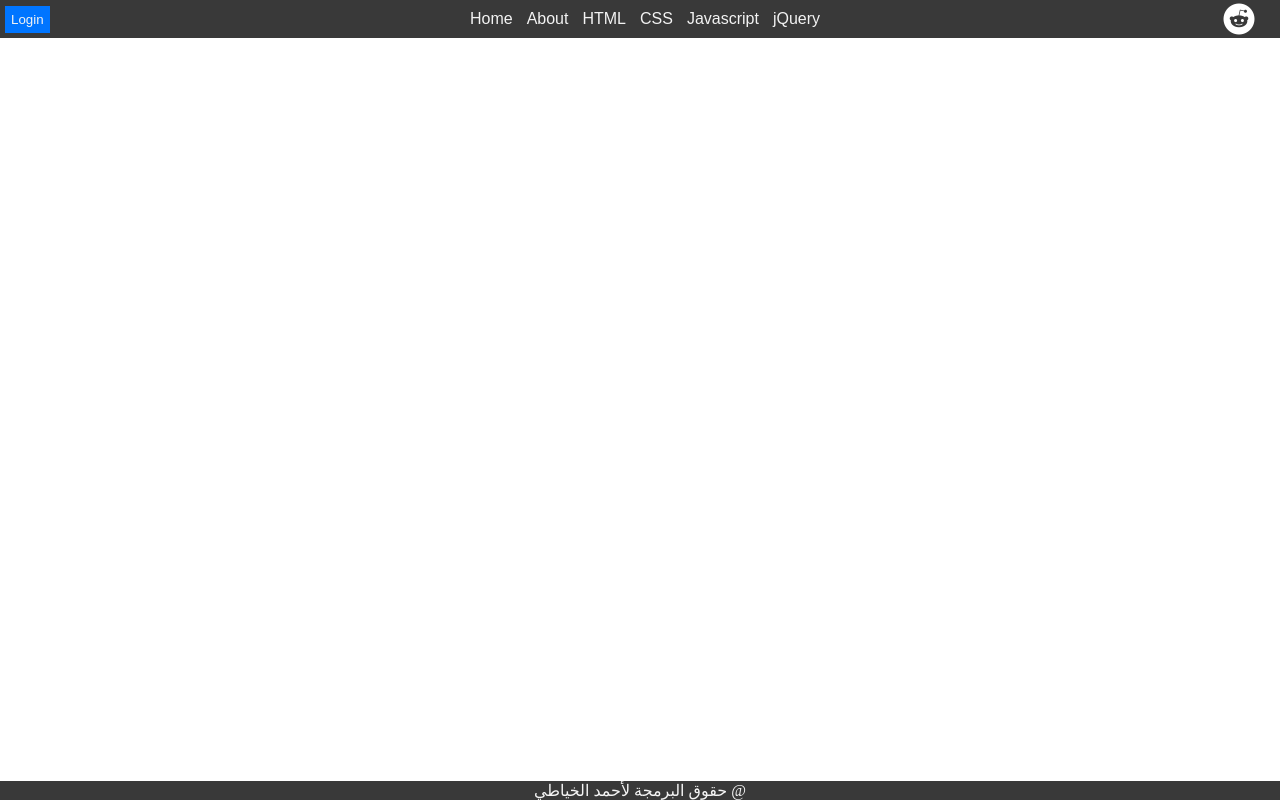
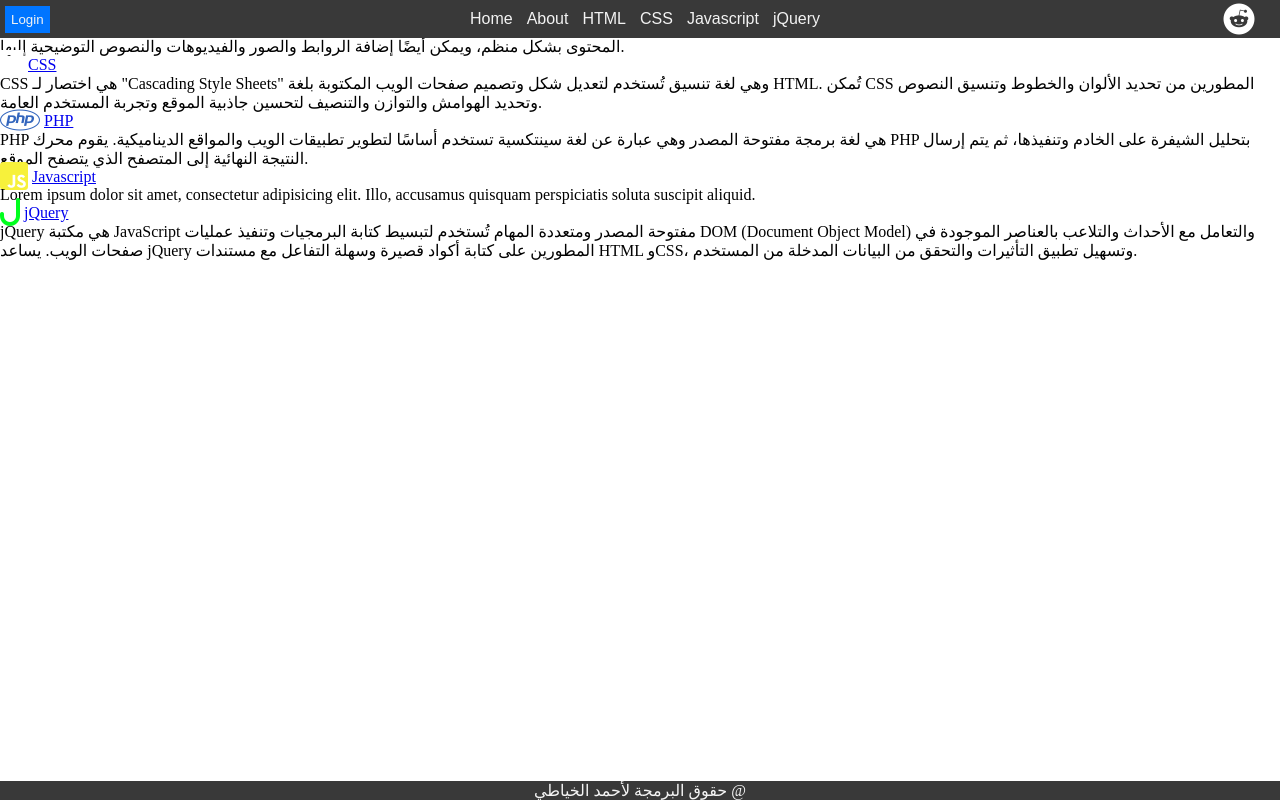
Before and after one commit to ahmex-25/responsiv-navbar2, a plain HTML site: page index.html in a window 1280 px wide. Drawn offline with Linux system fonts and the light colour scheme; a web font is replaced by a local one.

Commit message:
تعريف اللغات

```diff
--- a/index.html
+++ b/index.html
@@ -10,7 +10,8 @@
 <body>
 
         <nav>
-            <i id="logo_nav" class="fa-brands fa-reddit fa-2xl" style="color: #ffffff;"></i>        <ul>
+            <a href="#"><i id="logo_nav" class="fa-brands fa-reddit fa-2xl" style="color: #ffffff;"></i></a>
+             <ul>
             <li><a href="#">Home</a></li>
                 <li><a href="#">About</a></li>
                 <li><a href="#">HTML</a></li>
@@ -19,8 +20,51 @@
                 <li><a href="#">jQuery</a></li>
             </ul>
             <button class="LoginIn"><a href="#">Login</a></button>
+
         </nav>
+        <div class="containerlanague">
+        <div class="css_div">
+            <i class="fa-brands fa-html5 fa-2xl" style="color: #ffffff;"></i>
+            <a href="https://www.w3schools.com/" target="_blank">HTML</a>
+            <p>HTML هي اختصار لـ "HyperText Markup Language" وهي لغة ترميز تُستخدم لبناء هياكل صفحات الويب. يتم استخدام عناصر HTML الموجودة بين علامات الفتح والإغلاق لتحديد هيكل الصفحة وعرض المحتوى بشكل منظم، ويمكن أيضًا إضافة الروابط والصور والفيديوهات والنصوص التوضيحية إليها.</p>
+        </div>
+        <div class="css_div">
+        <i class="fa-brands fa-css3-alt fa-2xl" style="color: #ffffff;"></i>
+        <a href="https://www.w3schools.com/" target="_blank">CSS</a>
+        <p>CSS هي اختصار لـ "Cascading Style Sheets" وهي لغة تنسيق تُستخدم لتعديل شكل وتصميم صفحات الويب المكتوبة بلغة HTML. تُمكن CSS المطورين من تحديد الألوان والخطوط وتنسيق النصوص وتحديد الهوامش والتوازن والتنصيف لتحسين جاذبية الموقع وتجربة المستخدم العامة.</p>
 
+
+
+        </div>
+        <div class="css_div">
+            <i class="fa-brands fa-php fa-2xl" style="color: #3265bd;"></i>
+            <a href="https://www.w3schools.com/" target="_blank">PHP</a>
+            <p>PHP هي لغة برمجة مفتوحة المصدر وهي عبارة عن لغة سينتكسية تستخدم أساسًا لتطوير تطبيقات الويب والمواقع الديناميكية. يقوم محرك PHP بتحليل الشيفرة على الخادم وتنفيذها، ثم يتم إرسال النتيجة النهائية إلى المتصفح الذي يتصفح الموقع.</p>
+
+
+
+            </div>
+            <div class="css_div">
+                <i class="fa-brands fa-square-js fa-2xl" style="color: #f7f13b;"></i>
+                <a href="https://www.w3schools.com/" target="_blank">Javascript</a>
+                <p>Lorem ipsum dolor sit amet, consectetur adipisicing elit. Illo, accusamus quisquam perspiciatis soluta suscipit aliquid.</p>
+
+
+
+                </div>
+                <div class="css_div">
+                    <i class="fa-solid fa-j fa-2xl" style="color: #00ff1e;"></i>
+                    <a href="https://www.w3schools.com/" target="_blank">jQuery</a>
+                    <p>
+                        jQuery هي مكتبة JavaScript مفتوحة المصدر ومتعددة المهام تُستخدم لتبسيط كتابة البرمجيات وتنفيذ عمليات DOM (Document Object Model) والتعامل مع الأحداث والتلاعب بالعناصر الموجودة في صفحات الويب. يساعد jQuery المطورين على كتابة أكواد قصيرة وسهلة التفاعل مع مستندات HTML وCSS، وتسهيل تطبيق التأثيرات والتحقق من البيانات المدخلة من المستخدم.
+                    </p>
+
+
+
+
+                    </div>
+
+    </div>
 
         <footer dir="rtl"> @ حقوق البرمجة <a href="https://www.facebook.com/ahmed.khayatixx" target="_blank">لأحمد الخياطي</a> </footer>
 
```
